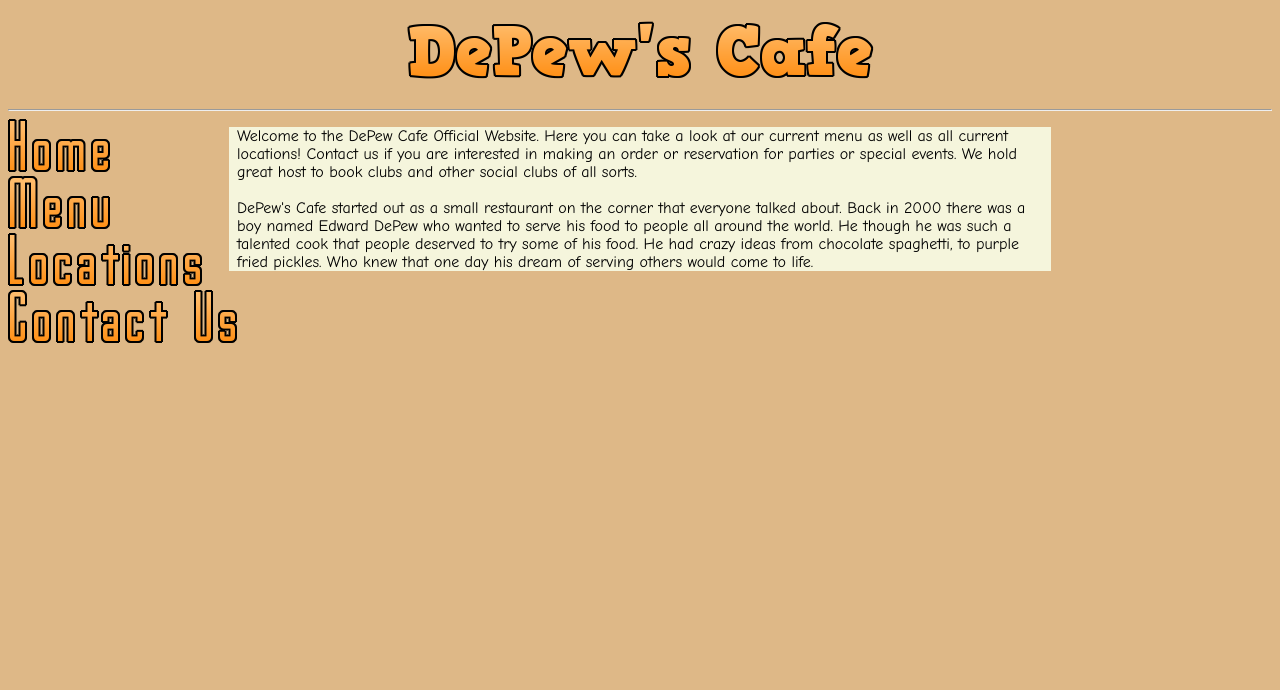
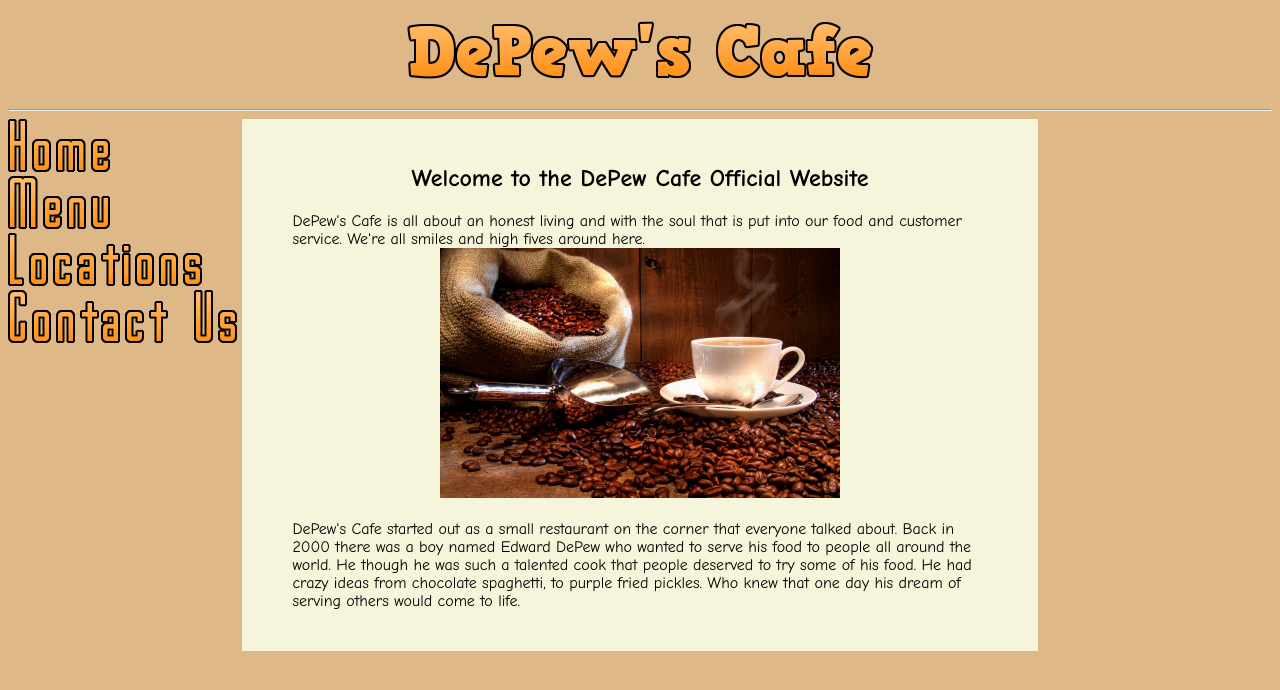
Before and after one commit to edwarddepew/RestaurantSite, a plain HTML site: page Website/index.html in a window 1280 px wide. Drawn offline with Linux system fonts and the light colour scheme.

Commit message:
Change the homepage to add picture and formatting

```diff
--- a/Website/css.css
+++ b/Website/css.css
@@ -1,16 +1,19 @@
 #para1 {font-family: "Comic Sans MS", cursive, sans-serif;
-		width: 65%;
+		width: 55%;
 		margin-left: auto;
 		margin-right: auto;
 		background-color: beige;
-
+		padding-top:25px;
+		padding-bottom:25px;
+		padding-right:50px;
+		padding-left:50px;
 	}
 
 #title1 { font-family: Arial;}
 
 #menu {	font-family: "Comic Sans MS", cursive, sans-serif;
 		width:400px;
-		margin-left: 15%;
+		margin-left: 10%;
 		margin-right: auto;
 		background-color: beige;
 		float:left;
@@ -26,7 +29,7 @@
 
 #background {background-color: burlywood;}
 
-#image { width: 500px;
+#image { width: 600px;
 		margin-left: auto;
 		margin-right: auto;
 		background-color: beige;
@@ -49,3 +52,5 @@ ol {list-style-type:none; }
 
 #nav {float: left;
       }
+
+#cafe {float; left;}
--- a/Website/index.html
+++ b/Website/index.html
@@ -22,10 +22,15 @@
 </ul>
 </nav>
 </div>
+
 <div id="para1">
-<p>Welcome to the DePew Cafe Official Website. Here you can take a look at our current menu as well as all current locations!
-Contact us if you are interested in making an order or reservation for parties or special events. We hold great host to book clubs and
-other social clubs of all sorts.</br></br> DePew's Cafe started out as a small restaurant on the corner that everyone talked about.
+<p><center><h2>Welcome to the DePew Cafe Official Website<h2></center> DePew's Cafe is all about an honest living and
+ with the soul that is put into our food and customer service. We're all smiles and high fives around here.
+ </br><center>
+ <div id="cafe">
+<img src= "./images/cafe.jpg" width="400">
+</div></center>
+</br> DePew's Cafe started out as a small restaurant on the corner that everyone talked about.
 Back in 2000 there was a boy named Edward DePew who wanted to serve his food to people all around the world. He though he was such a
 talented cook that people deserved to try some of his food. He had crazy ideas from chocolate spaghetti, to purple fried pickles. Who
 knew that one day his dream of serving others would come to life. </p>
```
Also changed, not shown: Website/contact.html (+2 -1 lines).
